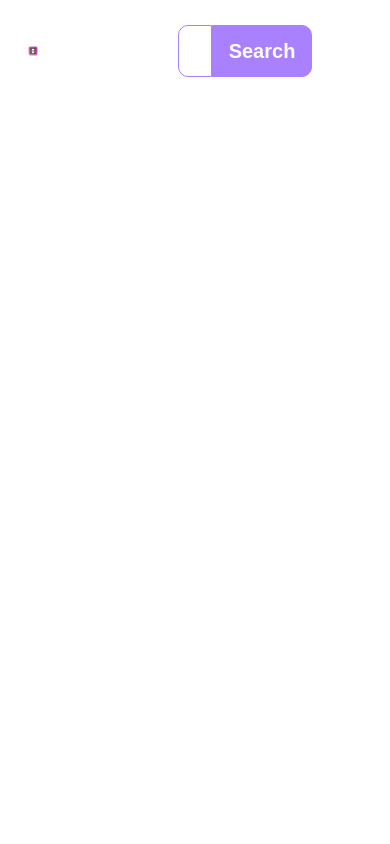
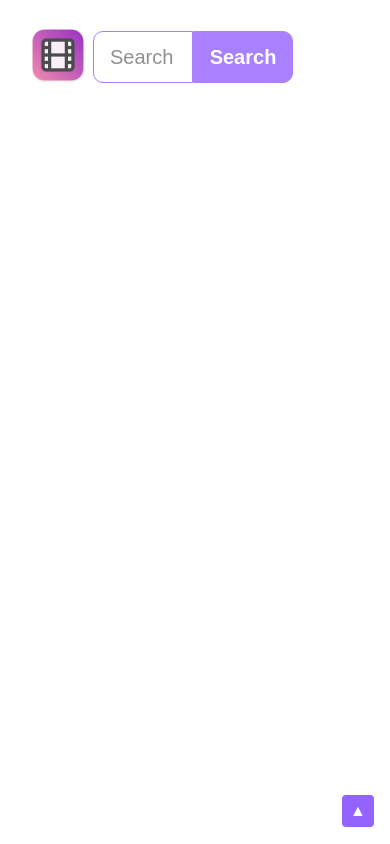
Before and after one commit to Ceartyme/movie_javascript, a plain HTML site: page search.html in a window 390 px wide. Drawn offline with Linux system fonts and the light colour scheme.

Commit message:
feat(search): scroll up button added and responsive nav bar

```diff
--- a/search.html
+++ b/search.html
@@ -23,6 +23,9 @@
     <div id="container">
     </div>
 
+    <a id="scroll-up" class="scroll-up" href="#">
+        <p>▲</p>
+      </a>
 
     <script src="script_search.js"></script>
 </body>
--- a/style_search_movie.css
+++ b/style_search_movie.css
@@ -132,7 +132,8 @@ header {
 }
 
   .logo {
-    width: 50%;
+    width: 70px;
+    min-width: 50px;
     margin-left: 20px;
 }
 
@@ -148,10 +149,11 @@ header {
 
 
 #search_bar{
-    width: 465%;
+    width: 300%;
+    min-width: 100%;
     display: flex;
     align-items: center;
-    margin-left: 150px;
+    margin-left: 70px;
 }
 
 #search_input{
@@ -221,3 +223,54 @@ header {
     transition: 0s;
     box-shadow: 0 0 0 3px var(--french_violet);
 }
+
+a {
+    text-decoration: none;
+  }
+
+  p {
+    color: white;
+  }
+  .scroll-up {
+    position: fixed;
+    right: 2%;
+    bottom: 2%;
+    z-index: 10;
+    width: 32px;
+    height: 32px;
+    border-radius: 4px;
+    background-color: var(--light_purple);
+    backdrop-filter: saturate(180%) blur(20px);
+    -webkit-backdrop-filter: saturate(180%) blur(20px);
+    display: flex;
+    align-items: center;
+    justify-content: center;
+    overflow: hidden;
+    transition: bottom .4s, transform .4s;
+  }
+
+  .scroll-up:hover {
+    transform: translateY(-.25rem);
+  }
+
+  /* Show scroll-up */
+  ._show-scroll {
+    bottom: 3rem;
+  }
+
+  @media (max-width: 1199.98px) {
+    .scroll-up {
+      right: 1rem;
+    }
+  }
+
+  @media only screen and (max-width: 450px) {
+    #search_bar {
+        margin-left: 5px;
+        min-width: 200px;
+    }
+
+    .logo {
+        width: 60px;
+    }
+  }
```
